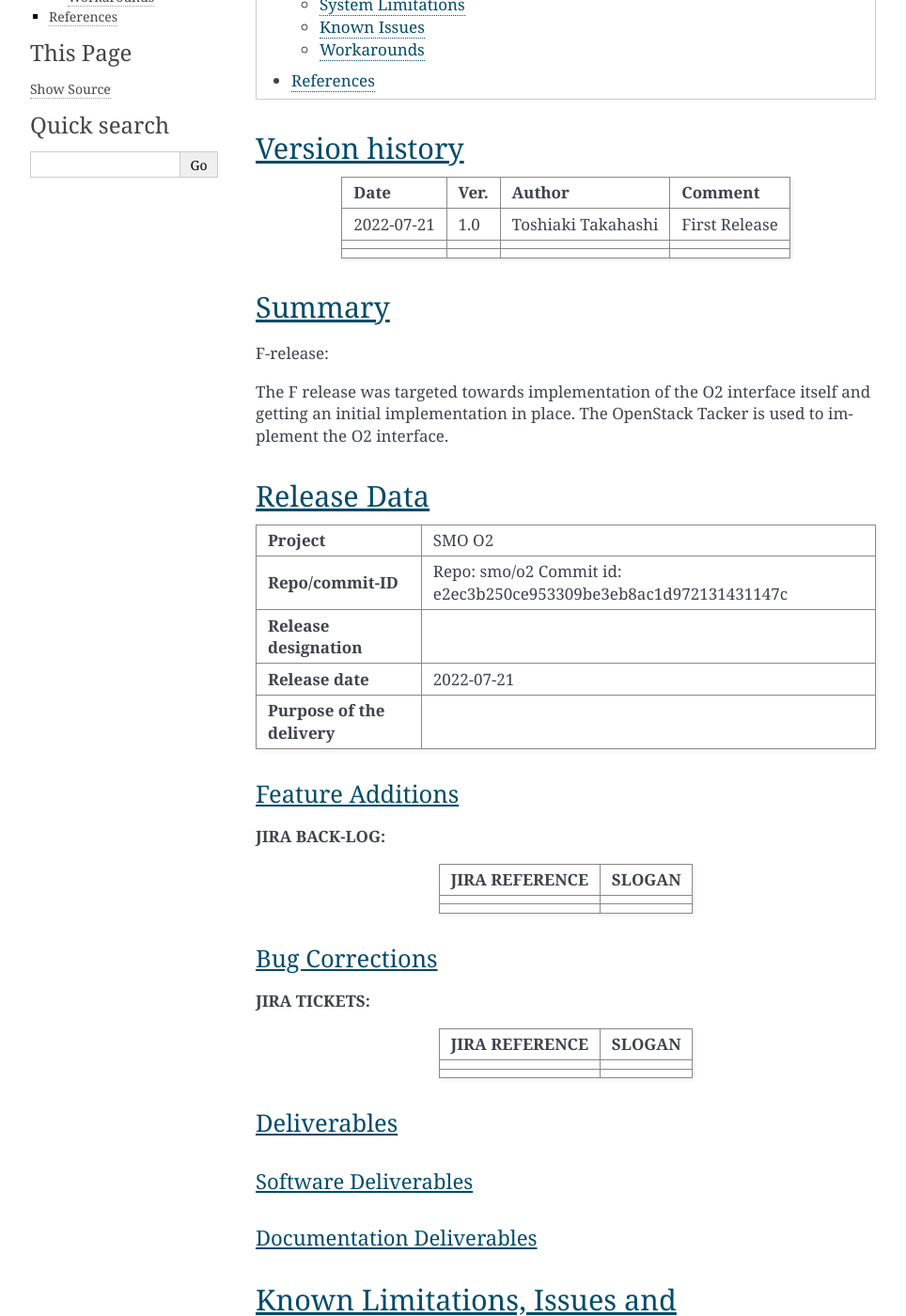
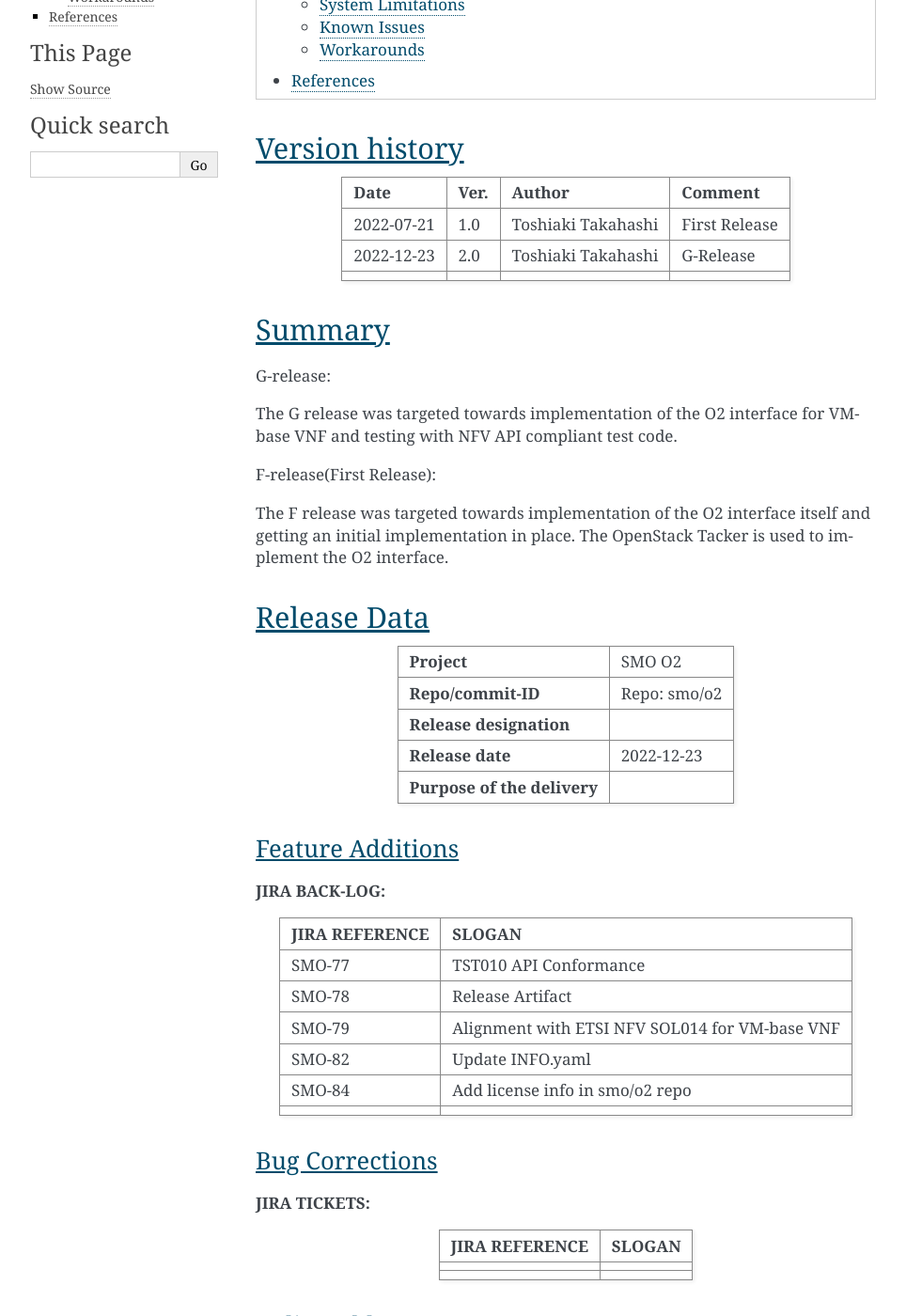
Before and after one commit to o-ran-sc/smo-o2, a Sphinx documentation site: the page built from docs/release-notes.rst, in a window 1280 px wide and 1400 px high, scrolled down 423 px. Shown: the whole window at 94% size, without its empty margins (148-1112 px from the left). Built offline with Sphinx 7.4.7, drawn with Linux system fonts in a browser that asks for light colours.

Commit message:
Update Release note for G-release
Change-Id: If9d3714f937b7142ea60d9962b8f142af12a7d0f
Signed-off-by: Toshiaki Takahashi <ts-takahashi@nec.com>

```diff
--- a/docs/release-notes.rst
+++ b/docs/release-notes.rst
@@ -23,7 +23,7 @@
 | 2022-07-21         | 1.0                | Toshiaki Takahashi | First Release      |
 |                    |                    |                    |                    |
 +--------------------+--------------------+--------------------+--------------------+
-|                    |                    |                    |                    |
+| 2022-12-23         | 2.0                | Toshiaki Takahashi | G-Release          |
 |                    |                    |                    |                    |
 +--------------------+--------------------+--------------------+--------------------+
 |                    |                    |                    |                    |
@@ -34,7 +34,12 @@
 Summary
 -------
 
-F-release:
+G-release:
+
+The G release was targeted towards implementation of the O2 interface for
+VM-base VNF and testing with NFV API compliant test code.
+
+F-release(First Release):
 
 The F release was targeted towards implementation of the O2 interface itself
 and getting an initial implementation in place.
@@ -48,13 +53,12 @@
 | **Project**                          | SMO O2        		                  |
 |                                      |                                          |
 +--------------------------------------+------------------------------------------+
-| **Repo/commit-ID**                   | Repo: smo/o2  Commit id:                 |
-|                                      | e2ec3b250ce953309be3eb8ac1d972131431147c |
+| **Repo/commit-ID**                   | Repo: smo/o2                             |
 +--------------------------------------+------------------------------------------+
 | **Release designation**              |                                          |
 |                                      |                                          |
 +--------------------------------------+------------------------------------------+
-| **Release date**                     | 2022-07-21                               |
+| **Release date**                     | 2022-12-23                               |
 |                                      |                                          |
 +--------------------------------------+------------------------------------------+
 | **Purpose of the delivery**          | 	 		     	          |
@@ -69,18 +73,22 @@
 
 **JIRA BACK-LOG:**
 
-+--------------------------------------+--------------------------------------+
-| **JIRA REFERENCE**                   | **SLOGAN**                           |
-|                                      |                                      |
-+--------------------------------------+--------------------------------------+
-| 		                       | 				      |
-|                                      | 				      |
-|                                      |                                      |
-+--------------------------------------+--------------------------------------+
-| 	                               |  				      |
-|                                      |  				      |
-|                                      |                                      |
-+--------------------------------------+--------------------------------------+
++--------------------------------------+------------------------------------------------+
+| **JIRA REFERENCE**                   | **SLOGAN**                                     |
+|                                      |                                                |
++--------------------------------------+------------------------------------------------+
+| SMO-77                               | TST010 API Conformance                         |
++--------------------------------------+------------------------------------------------+
+| SMO-78                               | Release Artifact                               |
++--------------------------------------+------------------------------------------------+
+| SMO-79                               | Alignment with ETSI NFV SOL014 for VM-base VNF |
++--------------------------------------+------------------------------------------------+
+| SMO-82                               | Update INFO.yaml                               |
++--------------------------------------+------------------------------------------------+
+| SMO-84                               | Add license info in smo/o2 repo                |
++--------------------------------------+------------------------------------------------+
+|                                      |                                                |
++--------------------------------------+------------------------------------------------+
 
 Bug Corrections
 ^^^^^^^^^^^^^^^
```
